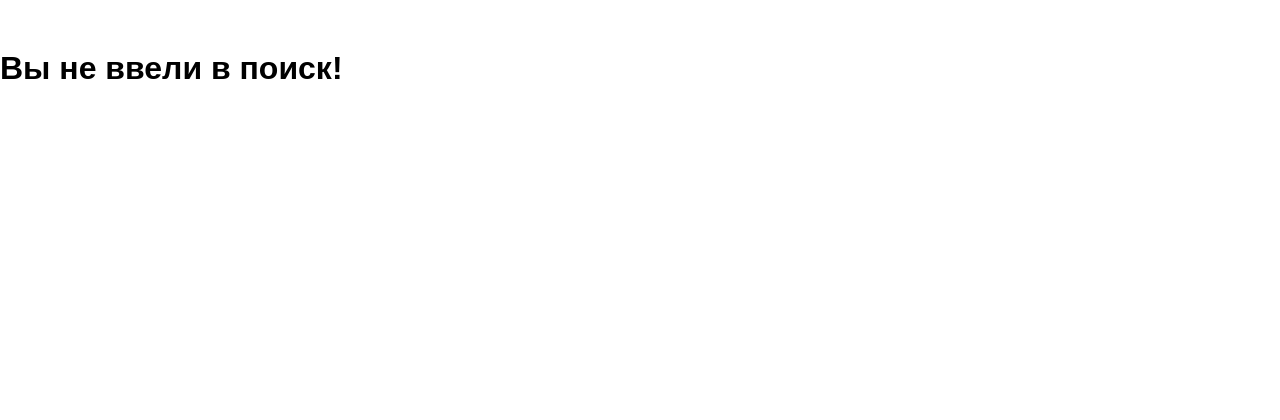
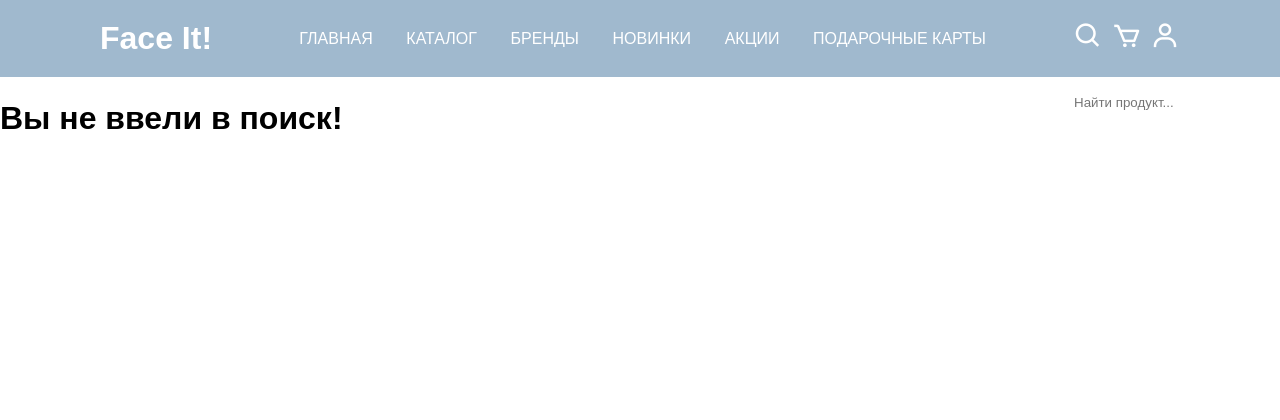
Before and after one commit to AidanaKuishinova/Cosmetics-Store-, a Django app: page /search_items in a window 1280 px wide. Shown: the top 420 px of the page. Before the commit the page ends 79 px from the top, so only its background shows below. Run offline with Django 4.2, Linux system fonts and the light colour scheme.

Commit message:
search style

```diff
--- a/main/static/css/styles.css
+++ b/main/static/css/styles.css
@@ -220,10 +220,7 @@ ul li:hover .dropdown {
     border-radius: 0.5rem;
     width: 200px;
 }
-#yousearch{
-    color: #4d7799;
-    margin-top: 100%;
-}
+
 /* /1 */
 
 /* 2 */
@@ -607,13 +604,6 @@ button a:hover {
 }
 
 
-
-
-.white{
-    padding-top: 50px;
-}
-
-
 .filter{
     width: 400px;
     background-color: #F9D1D9;
--- a/main/templates/main/index.html
+++ b/main/templates/main/index.html
@@ -4,7 +4,7 @@
 
 <head>
 	<title>
-		main
+		Главная
 	</title>
 
 	<link href='https://unpkg.com/boxicons@2.1.2/css/boxicons.min.css' rel='stylesheet'>
--- a/main/templates/main/search_items.html
+++ b/main/templates/main/search_items.html
@@ -1,17 +1,68 @@
 {% load static %}
+
 <html>
+
 <head>
-    <meta charset="UTF-8">
-    <title>search results</title>
+    <title>
+        Поиск
+    </title>
+    <link href='https://unpkg.com/boxicons@2.1.2/css/boxicons.min.css' rel='stylesheet'>
     <link rel="stylesheet" href="{% static 'css/styles.css'%}">
+</head>
 
-</head>
-<body>
+<body style="height: 2000px;">
+    <header>
+        <a href="#" class="name">Face It!</a>
+        <ul class="navbar">
+            <li><a href="">ГЛАВНАЯ</a></li>
+            <li><a href="/filter">КАТАЛОГ</a>
+                <ul class="dropdown">
+                    <li class="subcategories"><a href="{% url 'categories' category='maski' %}">Маски</a></li>
+                    <li class="subcategories"><a href="{% url 'categories' category='uhod-dlya-glaz' %}">Уход для
+                            глаз</a></li>
+                    <li class="subcategories"><a href="{% url 'categories' category='uhod-dlya-gub' %}">Уход для губ</a>
+                    </li>
+                    <li class="subcategories"><a href="{% url 'categories' category='SPF' %}">SPF защита</a></li>
+                    <li class="subcategories"><a href="{% url 'categories' category='kremy-geli' %}">Кремы/гели</a></li>
+                    <li class="subcategories"><a href="{% url 'categories' category='ampuly' %}">Ампулы</a></li>
+                    <li class="subcategories"><a href="{% url 'categories' category='syvorotki' %}">Сыворотки</a></li>
+                    <li class="subcategories"><a href="{% url 'categories' category='tonery-i-misty' %}">Тонеры И
+                            Мисты</a></li>
+                    <li class="subcategories"><a href="{% url 'categories' category='eksfolianty' %}">Отшелушивание</a>
+                    </li>
+                    <li class="subcategories"><a href="{% url 'categories' category='ochishcheniye' %}">Очищение</a>
+                    </li>
+                </ul>
+            </li>
+            <li><a href="#">БРЕНДЫ</a></li>
+            <li><a href="#">НОВИНКИ</a></li>
+            <li><a href="#">АКЦИИ</a></li>
+            <li><a href="#">ПОДАРОЧНЫЕ КАРТЫ</a></li>
+        </ul>
+
+        <div class="icons">
+            <i class='bx bx-menu' id="menu-icon"></i>
+            <i class='bx bx-search' id="search-icon"></i>
+            <i class='bx bx-cart' id="cart-icon"></i>
+            <i class='bx bx-user' id="user-icon"></i>
+        </div>
+        <div class="search_box">
+
+			<form method='POST' action="{% url 'searching_products' %}">
+				{% csrf_token %}
+				<input type="search" name="searched" id="" placeholder="Найти продукт...">
+				<button type="submit"><i class='bx bx-search' id="search-icon2"></i></button>
+			</form>
+		</div>
+    </header>
 
 
-<div class="white">
+    <script src="app.js"></script>
+
+
+<div style="margin-top: 100px">
     {% if searched %}
-        <h1>Вы искали {{searched}}</h1>
+        <h1 style="padding-bottom: 20px;text-align: center">Вы искали "{{searched}}"</h1>
         <div class="gallery">
             {% for item in items %}
             <div class="item">
```
Also changed, not shown: main/templates/main/category.html (+9 -2 lines).
